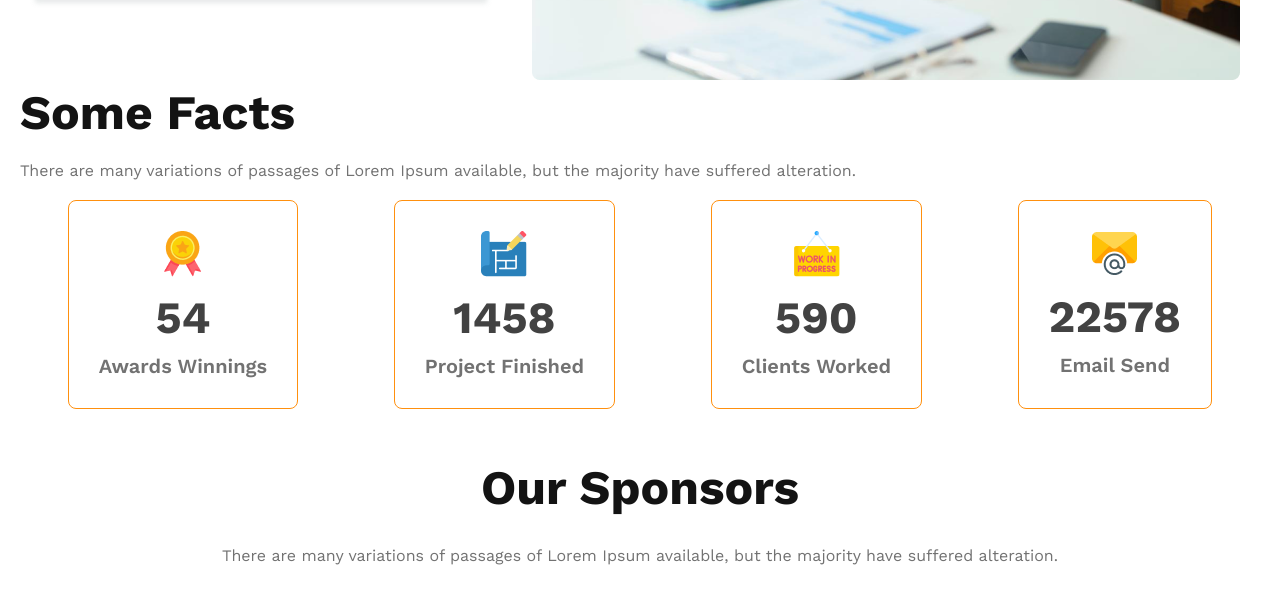
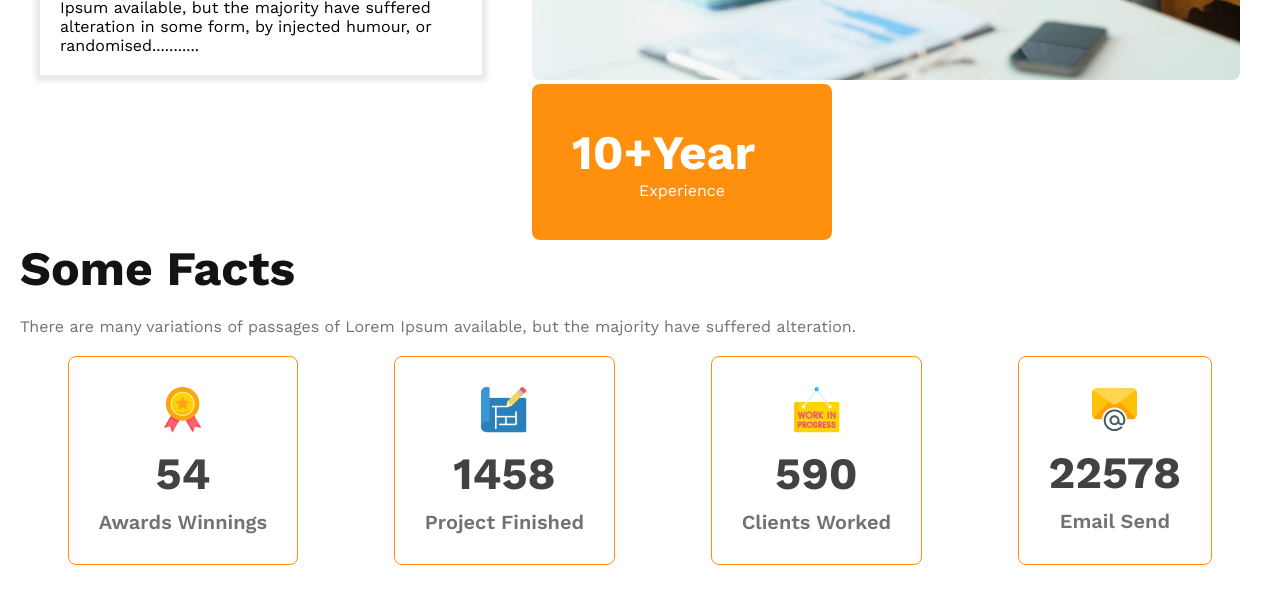
Before and after one commit to sifayet007/architect_website, a plain HTML site: page index.html in a window 1280 px wide. Shown: the part 2871-3464 px from the top of the page. Drawn offline with nearby package versions, Linux system fonts and the light colour scheme.

Commit message:
10+Years btn added

```diff
--- a/index.html
+++ b/index.html
@@ -113,6 +113,10 @@
       </div>
       <div class="experience">
         <img src="images/architect.png" alt="">
+        <div class="ten-years-badge">
+            <h1>10+Year</h1>
+            <p>Experience</p>
+        </div>
 
       </div>
    </div>
--- a/styles/style.css
+++ b/styles/style.css
@@ -142,9 +142,21 @@ main {
   border-left: 3px solid #ff900e;
   padding: 10px;
 }
+.ten-years-badge {
+  border-radius: 8px;
+  background-color: #ff900e;
+  color: white;
+  width: 300px;
+  padding: 40px;
+}
 
-.features-div-container {
+.ten-years-badge h1 {
+  font-size: 3rem;
 }
+.ten-years-badge p {
+  text-align: center;
+}
+
 .features-div-section {
   padding: 20px;
   box-shadow: 0px 1px 5px 5px #d7dbdc9f;
```
